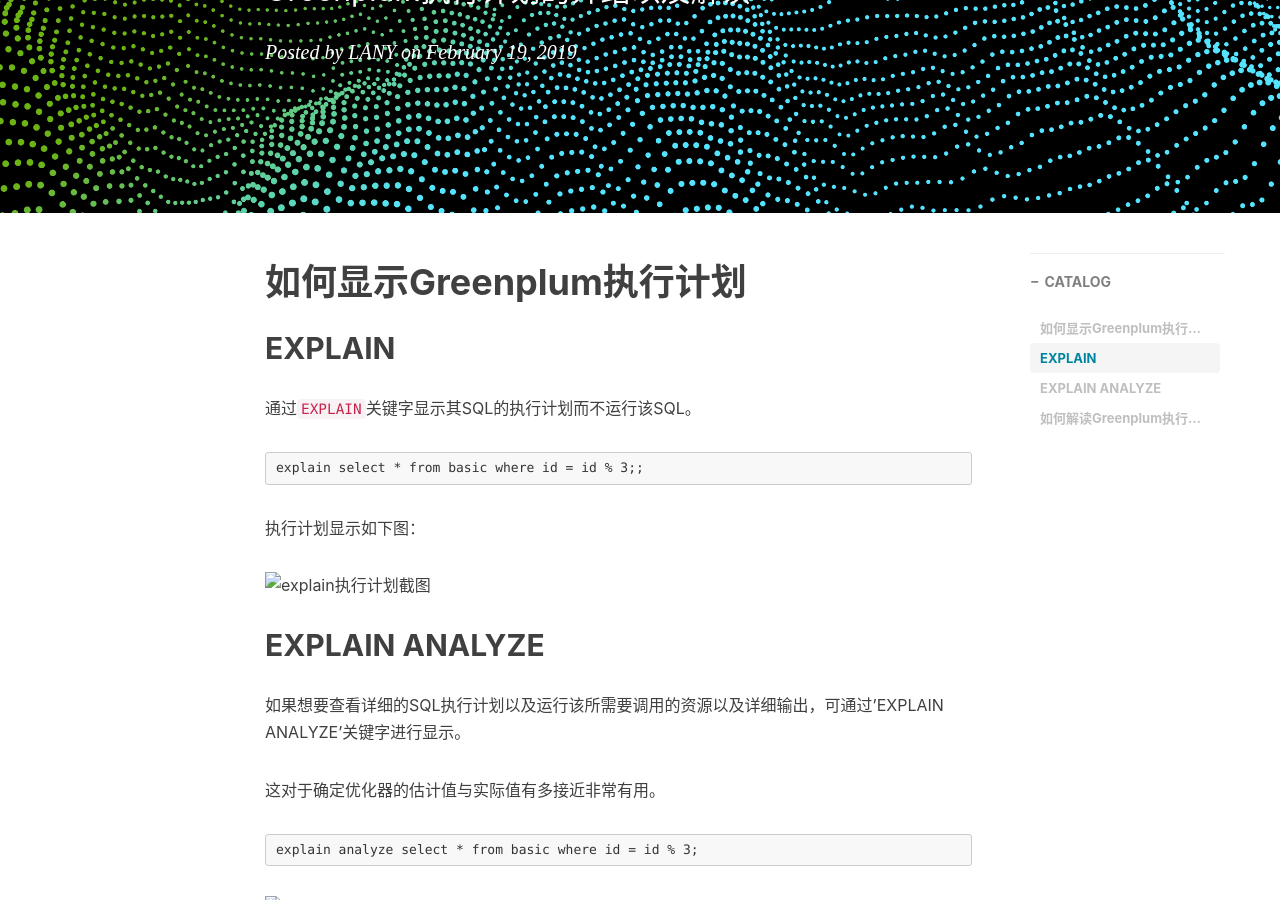
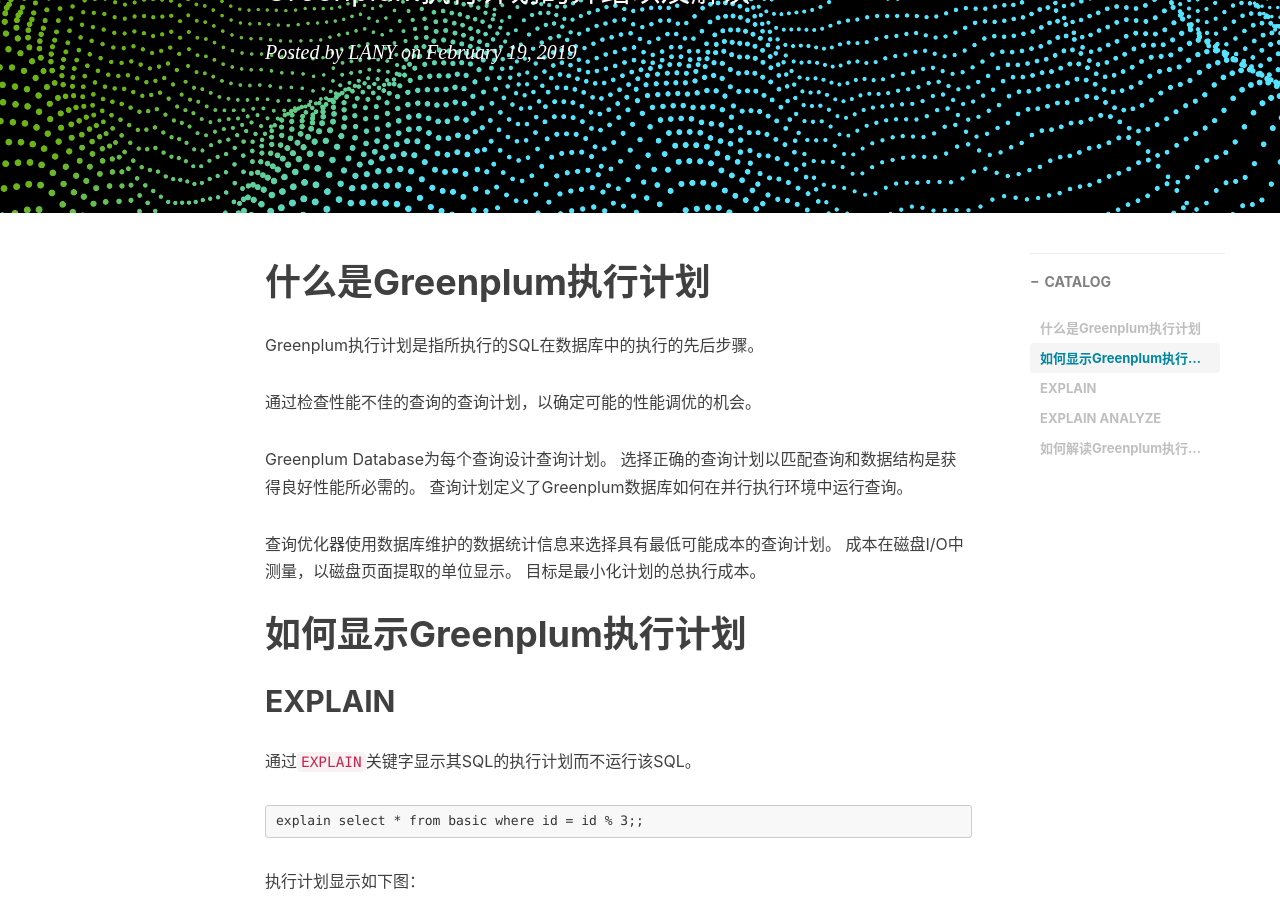
Before and after one commit to HiLany/HiLany.github.io, a Jekyll site: the page built from _posts/2019-02-19-如何解读Greenplum解析计划.md, in a window 1280 px wide and 900 px high, scrolled down 310 px. Built offline with Jekyll 4.4.1, drawn with Linux system fonts in a browser that asks for light colours; nearby versions of some CDN libraries; comment, search, counter and statistics services are not loaded.

Commit message:
update the posts 2019-02-19-如何解读Greenplum解析计划.md

````diff
--- a/_posts/2019-02-19-如何解读Greenplum解析计划.md
+++ b/_posts/2019-02-19-如何解读Greenplum解析计划.md
@@ -12,6 +12,16 @@
     - 执行计划解析
     - SQL优化
 ---
+# 什么是Greenplum执行计划
+
+Greenplum执行计划是指所执行的SQL在数据库中的执行的先后步骤。
+
+通过检查性能不佳的查询的查询计划，以确定可能的性能调优的机会。
+
+Greenplum Database为每个查询设计查询计划。 选择正确的查询计划以匹配查询和数据结构是获得良好性能所必需的。 查询计划定义了Greenplum数据库如何在并行执行环境中运行查询。
+
+查询优化器使用数据库维护的数据统计信息来选择具有最低可能成本的查询计划。 成本在磁盘I/O中测量，以磁盘页面提取的单位显示。 目标是最小化计划的总执行成本。
+
 # 如何显示Greenplum执行计划
 
 ## EXPLAIN
@@ -25,7 +35,7 @@
 
 执行计划显示如下图：
 
-![explain执行计划截图](../img/post-20190219-explain.png)
+![explain执行计划截图](https://raw.githubusercontent.com/HiLany/HiLany.github.io/master/img/post-20190219-explain.png)
 
 ## EXPLAIN ANALYZE
 
@@ -37,9 +47,10 @@
 explain analyze select * from basic where id = id % 3;
 ```
 
-![explain执行计划截图](../img/post-20190219-explainanalyze.png)
+![explain执行计划截图](https://raw.githubusercontent.com/HiLany/HiLany.github.io/master/img/post-20190219-explainanalyze.png)
 
 # 如何解读Greenplum执行计划
+
 日常SQL优化过程中，最好用的手段就是通过执行计划。在Greenplum和Deepgreen中，运行 EXPLAIN 后产生的执行计划呈树状，这棵树的每一个分叉，都代表了一个单独的数据库操作，例如：表扫描、表连接、聚合、排序。
 
 由于返回数据行数是从下向上传递的，所以我们在分析执行计划时，也应该自下而上。通常来说，最底下的是表扫描操作（索引、位图索引扫描）。如果查询中涉及到连接、聚合、排序操作，那么表扫描动作的上层就会有对应的这些操作。通常最顶上的部分是节点间数据移动（重分布、广播、聚集操作），在查询过程中，这些操作会涉及到在节点间移动数据。
````
